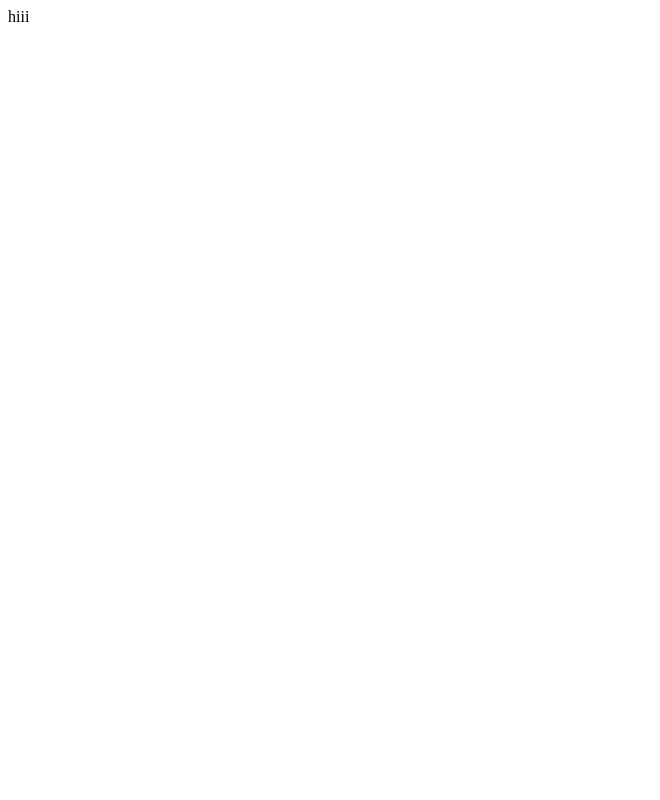
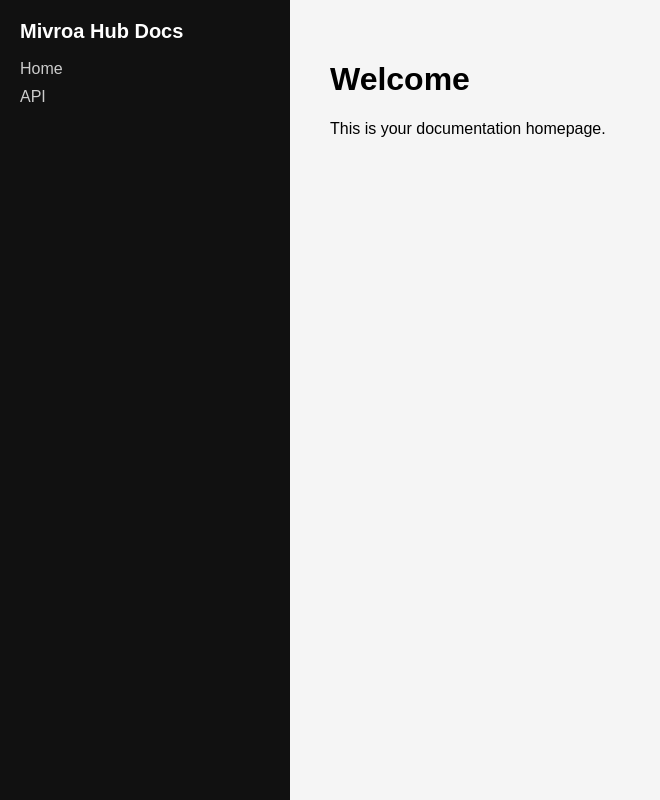
Before and after one commit to StormyECT/mivora-docs, a plain HTML site: page index.html in a window 1280 px wide. Shown: the whole page, without its empty margins (0-660 px from the left). Drawn offline with Linux system fonts and the light colour scheme.

Commit message:
Refactor index.html for structure and styling

```diff
--- a/index.html
+++ b/index.html
@@ -1,2 +1,79 @@
-<DOCTYPE!html>
-  hiii
+<!DOCTYPE html>
+<html lang="en">
+<head>
+  <meta charset="UTF-8">
+  <title>Mivroa Hub Docs</title>
+  <meta name="viewport" content="width=device-width, initial-scale=1.0">
+
+  <style>
+    body {
+      margin: 0;
+      font-family: Arial, sans-serif;
+      display: flex;
+      height: 100vh;
+    }
+
+    /* Sidebar */
+    .sidebar {
+      width: 250px;
+      background: #111;
+      color: #fff;
+      padding: 20px;
+    }
+
+    .sidebar h2 {
+      margin-top: 0;
+      font-size: 20px;
+    }
+
+    .sidebar a {
+      display: block;
+      color: #ccc;
+      text-decoration: none;
+      margin: 10px 0;
+      cursor: pointer;
+    }
+
+    .sidebar a:hover {
+      color: #fff;
+    }
+
+    /* Content */
+    .content {
+      flex: 1;
+      padding: 40px;
+      background: #f5f5f5;
+    }
+  </style>
+</head>
+<body>
+
+  <div class="sidebar">
+    <h2>Mivroa Hub Docs</h2>
+    <a onclick="showHome()">Home</a>
+    <a onclick="showAPI()">API</a>
+  </div>
+
+  <div class="content" id="content">
+    <h1>Welcome</h1>
+    <p>This is your documentation homepage.</p>
+  </div>
+
+  <script>
+    function showHome() {
+      document.getElementById("content").innerHTML = `
+        <h1>Welcome</h1>
+        <p>This is your documentation homepage.</p>
+      `;
+    }
+
+    function showAPI() {
+      document.getElementById("content").innerHTML = `
+        <h1>Mivora API</h1>
+        <p>This is the Mivora API page.</p>
+      `;
+    }
+  </script>
+
+</body>
+</html>
```
